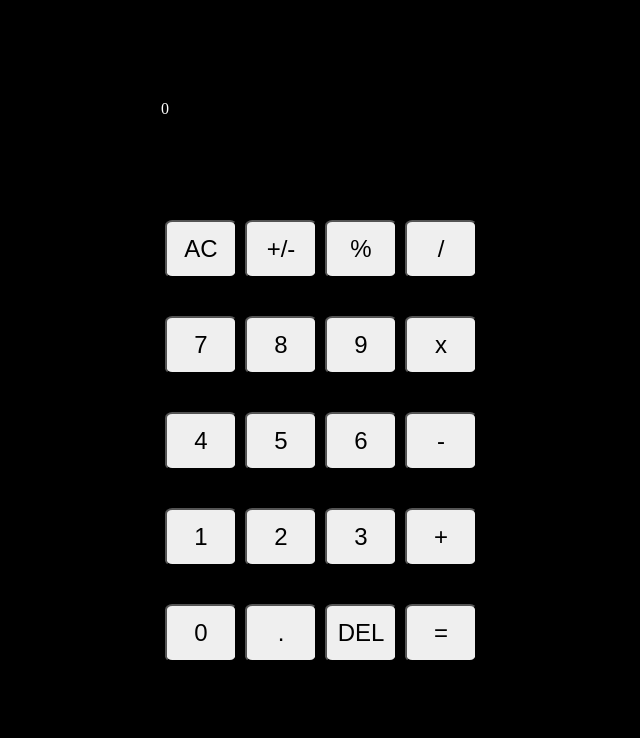
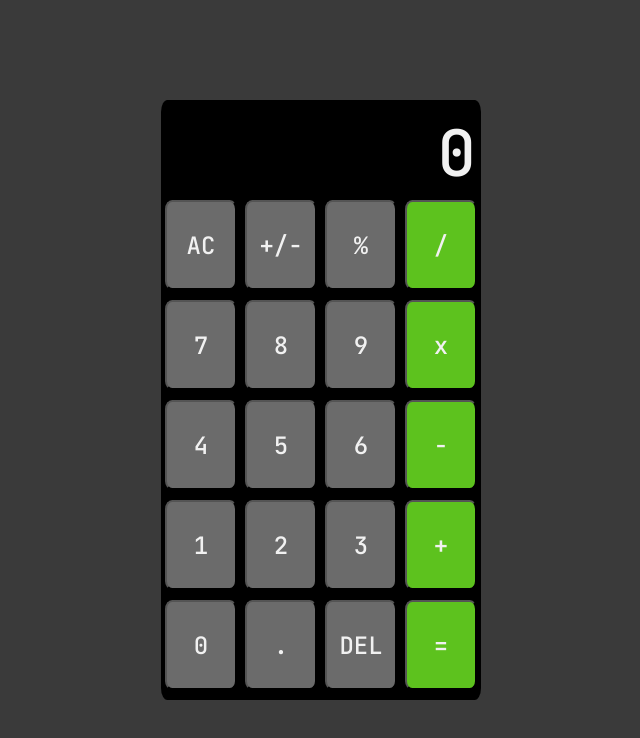
Before and after one commit to JakeDam/calculator, a plain HTML site: page index.html in a window 1280 px wide. Shown: the whole page, without its empty margins (319-959 px from the left). Drawn offline with Linux system fonts and the light colour scheme.

Commit message:
finished bulk of styles. fixed minor decimal bug

```diff
--- a/index.html
+++ b/index.html
@@ -3,6 +3,8 @@
     <head>
         <meta charset="UTF-8">
         <link rel="stylesheet" href="styles.css">
+        <link rel="preconnect" href="https://fonts.gstatic.com">
+        <link href="https://fonts.googleapis.com/css2?family=JetBrains+Mono:wght@500&display=swap" rel="stylesheet">
         <title>Calculator | Jake Dam</title>
     </head>
     <body>
--- a/script.js
+++ b/script.js
@@ -44,11 +44,11 @@ function operate(a, b, func) {
     }
     else {
         let result = func(a, b);
-        if (result > 999999999999) {
+        if (result > 999999999) {
             result = expo(result);
             result = Number(result).toPrecision(5);
         }
-        if (result.toString().length > 12) {
+        if (result.toString().length > 9) {
             result = Number(result).toPrecision(5);
         }
         display.textContent = result;
@@ -74,7 +74,7 @@ function updateDisplay(val) {
         display.textContent = "";
         newOperation = false;
     }
-    if (currentValue.length == 12) {
+    if (currentValue.length == 9) {
         return;
     }
     if ((currentValue == "0" || currentValue == "") && display.textContent == "0") {
@@ -135,6 +135,10 @@ function addDecimal() {
     if (currentValue.includes(".") == true) {
         return;
     }
+    if (currentValue == "") {
+        currentValue = "0."
+        display.textContent = currentValue;
+    }
     else {
         currentValue = currentValue + "."
         display.textContent = currentValue;
@@ -144,7 +148,7 @@ function addDecimal() {
 // Changes number to a decimal percent
 function toPercent() {
     currentValue = currentValue * 0.01;
-    if(currentValue.toString().length > 12) {
+    if(currentValue.toString().length > 9) {
         currentValue = Number(currentValue).toPrecision(5);
     }
     display.textContent = currentValue;
--- a/styles.css
+++ b/styles.css
@@ -1,15 +1,29 @@
 html, body {
     margin: 0;
     height: 100%;
-    background-color: black;
-    color: white;
+    background-color: #3a3a3a;
+    font-size: 64px;
+    font-family: 'JetBrains Mono', monospace;
+    color: #f1f1f1;
 }
 
 button {
-    height: 60%;
+    height: 90%;
     width: 90%;
     border-radius: 10%;
     font-size: 24px;
+    color: #f1f1f1;
+    background-color: #6b6b6b;
+    font-family: 'JetBrains Mono', monospace;
+}
+
+button:hover {
+    background-color: #c2c2c2;
+    transform: scale(1.1);
+}
+
+button:focus {
+    outline: 0;
 }
 
 .row {
@@ -27,6 +41,14 @@ button {
     align-content: stretch;
 }
 
+.btn-op {
+    background-color: #5dc21e;
+}
+
+.btn-op:hover {
+    background-color: #107c10;
+}
+
 #calc-container {
     display: flex;
     flex-direction: column;
@@ -37,8 +59,15 @@ button {
     height: 75vh;
     width: 25vw;
     align-items: stretch;
+    background-color: #000000;
+    border-radius: 2%;
 }
 
 #display {
-    height: 20%;
+    display: flex;
+    flex-shrink: 1;
+    height: 15%;
+    margin: 5px;
+    align-self: flex-end;
+    align-items: flex-end;
 }
```
